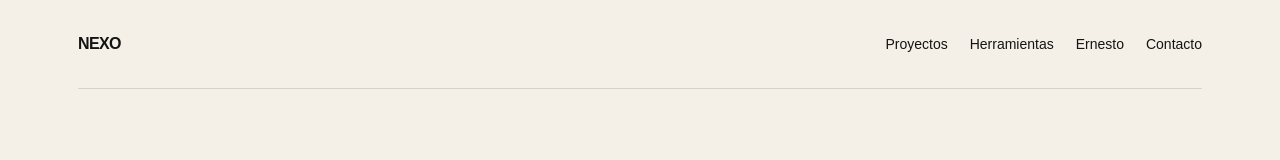
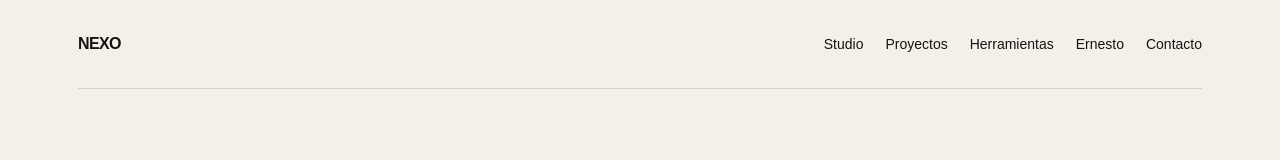
Before and after one commit to ernest196391/ernesto-rondon-nexo, a Next.js app: page / in a window 1280 px wide. Shown: the top 160 px of the page. Built offline with nearby package versions, Linux system fonts and the light colour scheme.

Commit message:
feat(studio): add Studio to primary navigation

```diff
--- a/app/layout.tsx
+++ b/app/layout.tsx
@@ -44,6 +44,7 @@ export default function RootLayout({ children }: { children: React.ReactNode })
               NEXO
             </Link>
             <div className="links">
+              <Link href="/studio">Studio</Link>
               <Link href="/negocios">Proyectos</Link>
               <Link href="/herramientas">Herramientas</Link>
               <Link href="/sobre-mi">Ernesto</Link>
```
